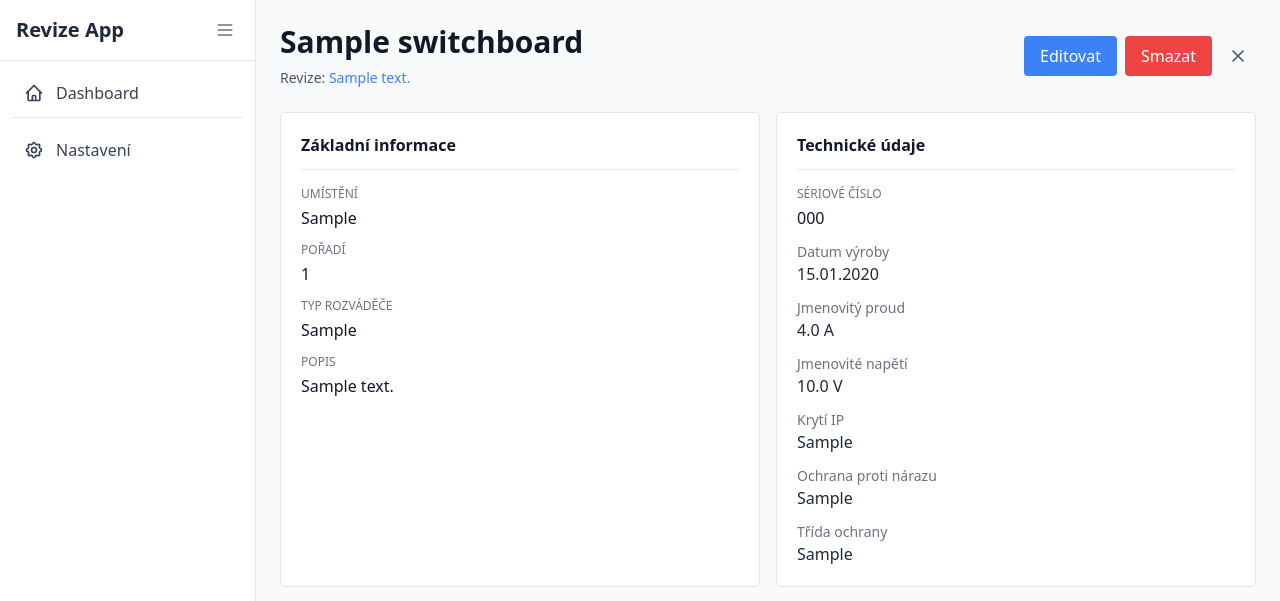
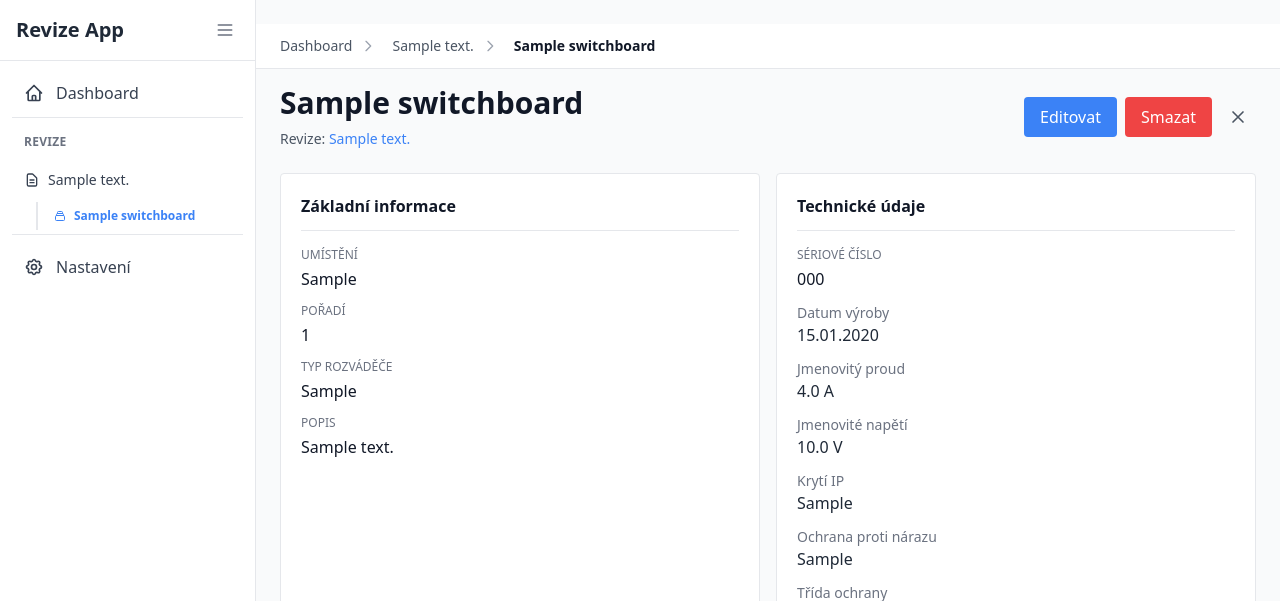
Before and after one commit to alesvozka/revize_app_1_2, a FastAPI app: page /switchboard/1 in a window 1280 px wide. Shown: the top 601 px of the page. Run offline with FastAPI, Linux system fonts and the light colour scheme; tables that the repository leaves empty hold one stand-in row (values such as "Sample post"); some libraries are stand-ins or nearby versions.

Commit message:
Add files via upload

```diff
--- a/main.py
+++ b/main.py
@@ -263,7 +263,8 @@
         "request": request,
         "user_id": user_id,
         "revision": revision,
-        "sidebar_revisions": get_sidebar_revisions(db, user_id)
+        "sidebar_revisions": get_sidebar_revisions(db, user_id),
+        "current_revision_for_sidebar": revision
     })
 
 
@@ -672,7 +673,9 @@
     return templates.TemplateResponse("switchboard_detail.html", {
         "request": request,
         "user_id": user_id,
-        "switchboard": switchboard
+        "switchboard": switchboard,
+        "sidebar_revisions": get_sidebar_revisions(db, user_id),
+        "current_revision_for_sidebar": switchboard.revision
     })
 
 
@@ -1839,7 +1842,9 @@
     return templates.TemplateResponse("device_detail.html", {
         "request": request,
         "device": device,
-        "circuits": circuits
+        "circuits": circuits,
+        "sidebar_revisions": get_sidebar_revisions(db, user_id),
+        "current_revision_for_sidebar": device.switchboard.revision
     })
 
 
--- a/templates/base.html
+++ b/templates/base.html
@@ -180,23 +180,30 @@
         </aside>
 
         <!-- MOBILE HEADER (visible only on mobile) -->
-        <header class="md:hidden bg-white border-b border-gray-200 p-4">
-            <h1 class="text-xl font-bold text-gray-800">Revize App</h1>
+        <header class="md:hidden bg-white border-b border-gray-200 px-4 py-3 sticky top-0 z-30">
+            <div class="flex items-center justify-between">
+                <h1 class="text-xl font-bold text-gray-800">Revize App</h1>
+                <a href="/settings"
+                   class="p-2 text-gray-600 hover:text-primary hover:bg-gray-100 rounded-lg transition">
+                    <svg class="w-6 h-6" fill="none" stroke="currentColor" viewBox="0 0 24 24">
+                        <path stroke-linecap="round" stroke-linejoin="round" stroke-width="2" d="M10.325 4.317c.426-1.756 2.924-1.756 3.35 0a1.724 1.724 0 002.573 1.066c1.543-.94 3.31.826 2.37 2.37a1.724 1.724 0 001.065 2.572c1.756.426 1.756 2.924 0 3.35a1.724 1.724 0 00-1.066 2.573c.94 1.543-.826 3.31-2.37 2.37a1.724 1.724 0 00-2.572 1.065c-.426 1.756-2.924 1.756-3.35 0a1.724 1.724 0 00-2.573-1.066c-1.543.94-3.31-.826-2.37-2.37a1.724 1.724 0 00-1.065-2.572c-1.756-.426-1.756-2.924 0-3.35a1.724 1.724 0 001.066-2.573c-.94-1.543.826-3.31 2.37-2.37.996.608 2.296.07 2.572-1.065z"></path>
+                        <path stroke-linecap="round" stroke-linejoin="round" stroke-width="2" d="M15 12a3 3 0 11-6 0 3 3 0 016 0z"></path>
+                    </svg>
+                </a>
+            </div>
         </header>
 
         <!-- MAIN CONTENT AREA (shared for both desktop and mobile) -->
         <main class="flex-1 overflow-y-auto pb-20 md:pb-0 bg-gray-50">
-            <!-- Breadcrumb (optional, shown when breadcrumbs variable is set) -->
-            {% block breadcrumb %}
-                {% if breadcrumbs is defined %}
-                    {% include 'components/breadcrumb.html' %}
-                {% endif %}
-            {% endblock %}
-
             <div class="container mx-auto p-4 md:p-6 max-w-7xl">
                 {% block content %}{% endblock %}
             </div>
         </main>
+
+        <!-- MOBILE SIDEBAR (visible only on mobile) -->
+        <div class="md:hidden">
+            {% include 'components/mobile_sidebar.html' %}
+        </div>
 
         <!-- MOBILE BOTTOM NAVIGATION with FAB (visible only on mobile) -->
         <div class="md:hidden">
--- a/templates/components/bottom_nav.html
+++ b/templates/components/bottom_nav.html
@@ -1,20 +1,12 @@
-<!-- Bottom Navigation with FAB Button -->
+<!-- Bottom Navigation with FAB Button - Simplified 3 items -->
 <nav class="fixed bottom-0 left-0 right-0 bg-white border-t border-gray-200 z-50 safe-area-bottom">
     <div class="flex justify-around items-center h-16 max-w-7xl mx-auto px-2">
-        <!-- Home -->
-        <a href="/" class="flex flex-col items-center justify-center text-gray-600 hover:text-primary transition-colors min-w-[60px] py-1 active:scale-95">
-            <svg class="w-6 h-6" fill="none" stroke="currentColor" viewBox="0 0 24 24">
+        <!-- Dashboard -->
+        <a href="/" class="flex flex-col items-center justify-center text-gray-600 hover:text-primary transition-colors min-w-[80px] py-1 active:scale-95">
+            <svg class="w-7 h-7" fill="none" stroke="currentColor" viewBox="0 0 24 24">
                 <path stroke-linecap="round" stroke-linejoin="round" stroke-width="2" d="M3 12l2-2m0 0l7-7 7 7M5 10v10a1 1 0 001 1h3m10-11l2 2m-2-2v10a1 1 0 01-1 1h-3m-6 0a1 1 0 001-1v-4a1 1 0 011-1h2a1 1 0 011 1v4a1 1 0 001 1m-6 0h6"></path>
             </svg>
-            <span class="text-xs mt-0.5 font-medium">Domů</span>
-        </a>
-
-        <!-- Revize List -->
-        <a href="/" class="flex flex-col items-center justify-center text-gray-600 hover:text-primary transition-colors min-w-[60px] py-1 active:scale-95">
-            <svg class="w-6 h-6" fill="none" stroke="currentColor" viewBox="0 0 24 24">
-                <path stroke-linecap="round" stroke-linejoin="round" stroke-width="2" d="M9 5H7a2 2 0 00-2 2v12a2 2 0 002 2h10a2 2 0 002-2V7a2 2 0 00-2-2h-2M9 5a2 2 0 002 2h2a2 2 0 002-2M9 5a2 2 0 012-2h2a2 2 0 012 2"></path>
-            </svg>
-            <span class="text-xs mt-0.5 font-medium">Revize</span>
+            <span class="text-xs mt-0.5 font-medium">Dashboard</span>
         </a>
 
         <!-- FAB - Central Add Button -->
@@ -27,22 +19,15 @@
             </svg>
         </button>
 
-        <!-- Settings -->
-        <a href="/settings" class="flex flex-col items-center justify-center text-gray-600 hover:text-primary transition-colors min-w-[60px] py-1 active:scale-95">
-            <svg class="w-6 h-6" fill="none" stroke="currentColor" viewBox="0 0 24 24">
-                <path stroke-linecap="round" stroke-linejoin="round" stroke-width="2" d="M10.325 4.317c.426-1.756 2.924-1.756 3.35 0a1.724 1.724 0 002.573 1.066c1.543-.94 3.31.826 2.37 2.37a1.724 1.724 0 001.065 2.572c1.756.426 1.756 2.924 0 3.35a1.724 1.724 0 00-1.066 2.573c.94 1.543-.826 3.31-2.37 2.37a1.724 1.724 0 00-2.572 1.065c-.426 1.756-2.924 1.756-3.35 0a1.724 1.724 0 00-2.573-1.066c-1.543.94-3.31-.826-2.37-2.37a1.724 1.724 0 00-1.065-2.572c-1.756-.426-1.756-2.924 0-3.35a1.724 1.724 0 001.066-2.573c-.94-1.543.826-3.31 2.37-2.37.996.608 2.296.07 2.572-1.065z"></path>
-                <path stroke-linecap="round" stroke-linejoin="round" stroke-width="2" d="M15 12a3 3 0 11-6 0 3 3 0 016 0z"></path>
+        <!-- Mobile Menu Toggle -->
+        <button
+            onclick="toggleMobileSidebar()"
+            class="flex flex-col items-center justify-center text-gray-600 hover:text-primary transition-colors min-w-[80px] py-1 active:scale-95">
+            <svg class="w-7 h-7" fill="none" stroke="currentColor" viewBox="0 0 24 24">
+                <path stroke-linecap="round" stroke-linejoin="round" stroke-width="2" d="M4 6h16M4 12h16M4 18h16"></path>
             </svg>
-            <span class="text-xs mt-0.5 font-medium">Nastavení</span>
-        </a>
-
-        <!-- Profile/User -->
-        <a href="/profile" class="flex flex-col items-center justify-center text-gray-600 hover:text-primary transition-colors min-w-[60px] py-1 active:scale-95">
-            <svg class="w-6 h-6" fill="none" stroke="currentColor" viewBox="0 0 24 24">
-                <path stroke-linecap="round" stroke-linejoin="round" stroke-width="2" d="M16 7a4 4 0 11-8 0 4 4 0 018 0zM12 14a7 7 0 00-7 7h14a7 7 0 00-7-7z"></path>
-            </svg>
-            <span class="text-xs mt-0.5 font-medium">Profil</span>
-        </a>
+            <span class="text-xs mt-0.5 font-medium">Menu</span>
+        </button>
     </div>
 </nav>
 
--- /dev/null
+++ b/templates/components/mobile_sidebar.html
@@ -0,0 +1,173 @@
+<!-- Mobile Sidebar - Slides in from right -->
+<div id="mobile-sidebar-overlay"
+     class="fixed inset-0 bg-black bg-opacity-50 z-40 hidden transition-opacity duration-300"
+     onclick="toggleMobileSidebar()">
+</div>
+
+<div id="mobile-sidebar"
+     class="fixed top-0 right-0 bottom-0 w-80 max-w-[85vw] bg-white shadow-2xl z-50 transform translate-x-full transition-transform duration-300 overflow-y-auto">
+
+    <!-- Sidebar Header -->
+    <div class="sticky top-0 bg-white border-b border-gray-200 px-4 py-4 flex items-center justify-between">
+        <h2 class="text-lg font-bold text-gray-900">Navigace</h2>
+        <button onclick="toggleMobileSidebar()"
+                class="text-gray-400 hover:text-gray-600 p-2 hover:bg-gray-100 rounded transition">
+            <svg class="w-6 h-6" fill="none" stroke="currentColor" viewBox="0 0 24 24">
+                <path stroke-linecap="round" stroke-linejoin="round" stroke-width="2" d="M6 18L18 6M6 6l12 12"></path>
+            </svg>
+        </button>
+    </div>
+
+    <!-- Sidebar Content -->
+    <div class="px-4 py-3">
+
+        {% if current_revision_for_sidebar is defined and current_revision_for_sidebar %}
+        <!-- STROMOVÁ STRUKTURA - když je otevřená revize -->
+        <div class="space-y-2">
+            <p class="text-xs font-semibold text-gray-500 uppercase tracking-wide mb-3">
+                Aktuální revize
+            </p>
+
+            <!-- Revize (level 0) -->
+            <div class="mb-3">
+                <a href="/revision/{{ current_revision_for_sidebar.revision_id }}"
+                   class="flex items-center space-x-2 px-3 py-2 rounded-lg {% if request.url.path == '/revision/' ~ current_revision_for_sidebar.revision_id|string %}bg-blue-50 text-primary{% else %}text-gray-700 hover:bg-gray-50{% endif %} transition">
+                    <svg class="w-5 h-5 flex-shrink-0" fill="none" stroke="currentColor" viewBox="0 0 24 24">
+                        <path stroke-linecap="round" stroke-linejoin="round" stroke-width="2" d="M9 12h6m-6 4h6m2 5H7a2 2 0 01-2-2V5a2 2 0 012-2h5.586a1 1 0 01.707.293l5.414 5.414a1 1 0 01.293.707V19a2 2 0 01-2 2z"></path>
+                    </svg>
+                    <div class="flex-1 min-w-0">
+                        <p class="font-medium truncate">{{ current_revision_for_sidebar.revision_name or 'Revize #' ~ current_revision_for_sidebar.revision_id }}</p>
+                        <p class="text-xs text-gray-500">Přehled revize</p>
+                    </div>
+                </a>
+            </div>
+
+            <!-- Rozváděče (level 1) -->
+            {% if current_revision_for_sidebar.switchboards %}
+            <div class="ml-3 border-l-2 border-gray-200 pl-3 space-y-1">
+                <p class="text-xs font-medium text-gray-500 mb-2">Rozváděče ({{ current_revision_for_sidebar.switchboards|length }})</p>
+                {% for switchboard in current_revision_for_sidebar.switchboards %}
+                <div>
+                    <a href="/switchboard/{{ switchboard.switchboard_id }}"
+                       class="flex items-center space-x-2 px-2 py-1.5 rounded {% if request.url.path == '/switchboard/' ~ switchboard.switchboard_id|string %}bg-blue-50 text-primary font-medium{% else %}text-gray-700 hover:bg-gray-50{% endif %} transition text-sm">
+                        <svg class="w-4 h-4 flex-shrink-0" fill="none" stroke="currentColor" viewBox="0 0 24 24">
+                            <path stroke-linecap="round" stroke-linejoin="round" stroke-width="2" d="M19 11H5m14 0a2 2 0 012 2v6a2 2 0 01-2 2H5a2 2 0 01-2-2v-6a2 2 0 012-2m14 0V9a2 2 0 00-2-2M5 11V9a2 2 0 012-2m0 0V5a2 2 0 012-2h6a2 2 0 012 2v2M7 7h10"></path>
+                        </svg>
+                        <span class="truncate">{{ switchboard.switchboard_name or 'Rozváděč #' ~ switchboard.switchboard_id }}</span>
+                    </a>
+
+                    <!-- Přístroje (level 2) -->
+                    {% if switchboard.devices %}
+                    <div class="ml-4 border-l border-gray-200 pl-2 mt-1 space-y-0.5">
+                        {% for device in switchboard.devices %}
+                        <a href="/device/{{ device.device_id }}"
+                           class="flex items-center space-x-1.5 px-2 py-1 rounded {% if request.url.path == '/device/' ~ device.device_id|string %}bg-blue-50 text-primary font-medium{% else %}text-gray-600 hover:bg-gray-50{% endif %} transition text-xs">
+                            <svg class="w-3 h-3 flex-shrink-0" fill="none" stroke="currentColor" viewBox="0 0 24 24">
+                                <path stroke-linecap="round" stroke-linejoin="round" stroke-width="2" d="M9 3v2m6-2v2M9 19v2m6-2v2M5 9H3m2 6H3m18-6h-2m2 6h-2M7 19h10a2 2 0 002-2V7a2 2 0 00-2-2H7a2 2 0 00-2 2v10a2 2 0 002 2zM9 9h6v6H9V9z"></path>
+                            </svg>
+                            <span class="truncate">{{ device.device_name or 'Přístroj #' ~ device.device_id }}</span>
+                        </a>
+                        {% endfor %}
+                    </div>
+                    {% endif %}
+                </div>
+                {% endfor %}
+            </div>
+            {% else %}
+            <div class="ml-3 px-3 py-2 text-sm text-gray-500 italic">
+                Zatím žádné rozváděče
+            </div>
+            {% endif %}
+        </div>
+
+        {% else %}
+        <!-- SEZNAM POSLEDNÍCH 5 REVIZÍ - když není otevřená revize -->
+        <div class="space-y-2">
+            <p class="text-xs font-semibold text-gray-500 uppercase tracking-wide mb-3">
+                Poslední revize
+            </p>
+
+            {% if sidebar_revisions is defined and sidebar_revisions %}
+                {% for revision in sidebar_revisions[:5] %}
+                <a href="/revision/{{ revision.revision_id }}"
+                   class="block px-3 py-3 border border-gray-200 rounded-lg hover:bg-gray-50 transition">
+                    <div class="flex items-start justify-between">
+                        <div class="flex-1 min-w-0">
+                            <p class="font-medium text-gray-900 truncate">
+                                {{ revision.revision_name or 'Revize #' ~ revision.revision_id }}
+                            </p>
+                            {% if revision.revision_code %}
+                            <p class="text-xs text-gray-500 mt-0.5">{{ revision.revision_code }}</p>
+                            {% endif %}
+                            <p class="text-xs text-gray-400 mt-1">
+                                {{ revision.switchboards|length }} rozváděčů
+                            </p>
+                        </div>
+                        <svg class="w-5 h-5 text-gray-400 flex-shrink-0 ml-2" fill="none" stroke="currentColor" viewBox="0 0 24 24">
+                            <path stroke-linecap="round" stroke-linejoin="round" stroke-width="2" d="M9 5l7 7-7 7"></path>
+                        </svg>
+                    </div>
+                </a>
+                {% endfor %}
+            {% else %}
+            <div class="px-3 py-6 text-center text-gray-500 text-sm">
+                <svg class="w-12 h-12 mx-auto mb-3 text-gray-300" fill="none" stroke="currentColor" viewBox="0 0 24 24">
+                    <path stroke-linecap="round" stroke-linejoin="round" stroke-width="2" d="M9 12h6m-6 4h6m2 5H7a2 2 0 01-2-2V5a2 2 0 012-2h5.586a1 1 0 01.707.293l5.414 5.414a1 1 0 01.293.707V19a2 2 0 01-2 2z"></path>
+                </svg>
+                <p>Zatím žádné revize</p>
+                <a href="/revision/create" class="text-primary hover:underline text-sm mt-2 inline-block">
+                    Vytvořit první revizi
+                </a>
+            </div>
+            {% endif %}
+        </div>
+        {% endif %}
+
+    </div>
+
+    <!-- Sidebar Footer -->
+    <div class="sticky bottom-0 bg-white border-t border-gray-200 px-4 py-3">
+        <a href="/"
+           class="flex items-center space-x-2 px-3 py-2 text-gray-700 hover:bg-gray-50 rounded transition">
+            <svg class="w-5 h-5" fill="none" stroke="currentColor" viewBox="0 0 24 24">
+                <path stroke-linecap="round" stroke-linejoin="round" stroke-width="2" d="M3 12l2-2m0 0l7-7 7 7M5 10v10a1 1 0 001 1h3m10-11l2 2m-2-2v10a1 1 0 01-1 1h-3m-6 0a1 1 0 001-1v-4a1 1 0 011-1h2a1 1 0 011 1v4a1 1 0 001 1m-6 0h6"></path>
+            </svg>
+            <span class="font-medium">Dashboard</span>
+        </a>
+    </div>
+
+</div>
+
+<script>
+// Toggle mobile sidebar
+function toggleMobileSidebar() {
+    const sidebar = document.getElementById('mobile-sidebar');
+    const overlay = document.getElementById('mobile-sidebar-overlay');
+
+    if (sidebar && overlay) {
+        const isOpen = !sidebar.classList.contains('translate-x-full');
+
+        if (isOpen) {
+            // Close
+            sidebar.classList.add('translate-x-full');
+            overlay.classList.add('hidden');
+            document.body.style.overflow = '';
+        } else {
+            // Open
+            sidebar.classList.remove('translate-x-full');
+            overlay.classList.remove('hidden');
+            document.body.style.overflow = 'hidden';
+        }
+    }
+}
+
+// Close on escape key
+document.addEventListener('keydown', function(e) {
+    if (e.key === 'Escape') {
+        const sidebar = document.getElementById('mobile-sidebar');
+        if (sidebar && !sidebar.classList.contains('translate-x-full')) {
+            toggleMobileSidebar();
+        }
+    }
+});
+</script>
--- a/templates/switchboard_detail.html
+++ b/templates/switchboard_detail.html
@@ -3,12 +3,34 @@
 {% block title %}{{ switchboard.switchboard_name or 'Rozváděč #' ~ switchboard.switchboard_id }} - Revize App{% endblock %}
 
 {% block content %}
-<!-- Breadcrumb Navigation - hierarchical example -->
-{% set breadcrumbs = [
-    {'label': 'Dashboard', 'url': '/'},
-    {'label': switchboard.revision.revision_name or 'Revize #' ~ switchboard.revision.revision_id|string, 'url': '/revision/' ~ switchboard.revision.revision_id|string},
-    {'label': switchboard.switchboard_name or 'Rozváděč #' ~ switchboard.switchboard_id|string, 'url': '#'}
-] %}
+<!-- Breadcrumb Navigation - hierarchical -->
+<nav class="bg-white border-b border-gray-200 sticky top-0 z-40 -mx-4 md:-mx-6 px-4 md:px-6 mb-4" aria-label="Breadcrumb">
+    <div class="py-3">
+        <ol class="flex items-center space-x-2 text-sm overflow-x-auto">
+            <li class="flex items-center whitespace-nowrap">
+                <a href="/" class="text-gray-600 hover:text-primary font-medium transition-colors">
+                    Dashboard
+                </a>
+                <svg class="w-4 h-4 mx-2 text-gray-400 flex-shrink-0" fill="none" stroke="currentColor" viewBox="0 0 24 24">
+                    <path stroke-linecap="round" stroke-linejoin="round" stroke-width="2" d="M9 5l7 7-7 7"></path>
+                </svg>
+            </li>
+            <li class="flex items-center whitespace-nowrap">
+                <a href="/revision/{{ switchboard.revision.revision_id }}" class="text-gray-600 hover:text-primary font-medium transition-colors">
+                    {{ switchboard.revision.revision_name or 'Revize #' ~ switchboard.revision.revision_id }}
+                </a>
+                <svg class="w-4 h-4 mx-2 text-gray-400 flex-shrink-0" fill="none" stroke="currentColor" viewBox="0 0 24 24">
+                    <path stroke-linecap="round" stroke-linejoin="round" stroke-width="2" d="M9 5l7 7-7 7"></path>
+                </svg>
+            </li>
+            <li>
+                <span class="text-gray-900 font-semibold truncate max-w-[200px]" title="{{ switchboard.switchboard_name or 'Rozváděč #' ~ switchboard.switchboard_id }}">
+                    {{ switchboard.switchboard_name or 'Rozváděč #' ~ switchboard.switchboard_id }}
+                </span>
+            </li>
+        </ol>
+    </div>
+</nav>
 
 <div class="max-w-7xl mx-auto">
     <!-- Page Header -->
```
Also changed, not shown: templates/revision_detail.html (+20 -5 lines).
